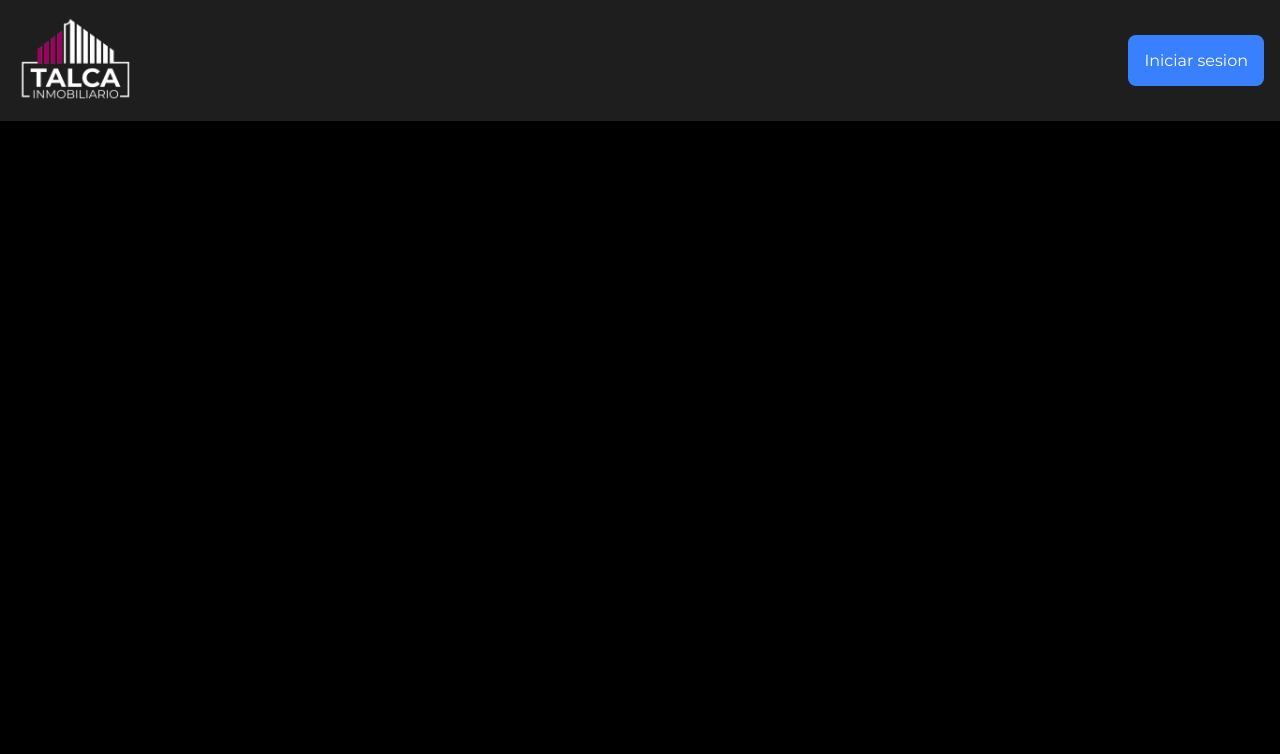
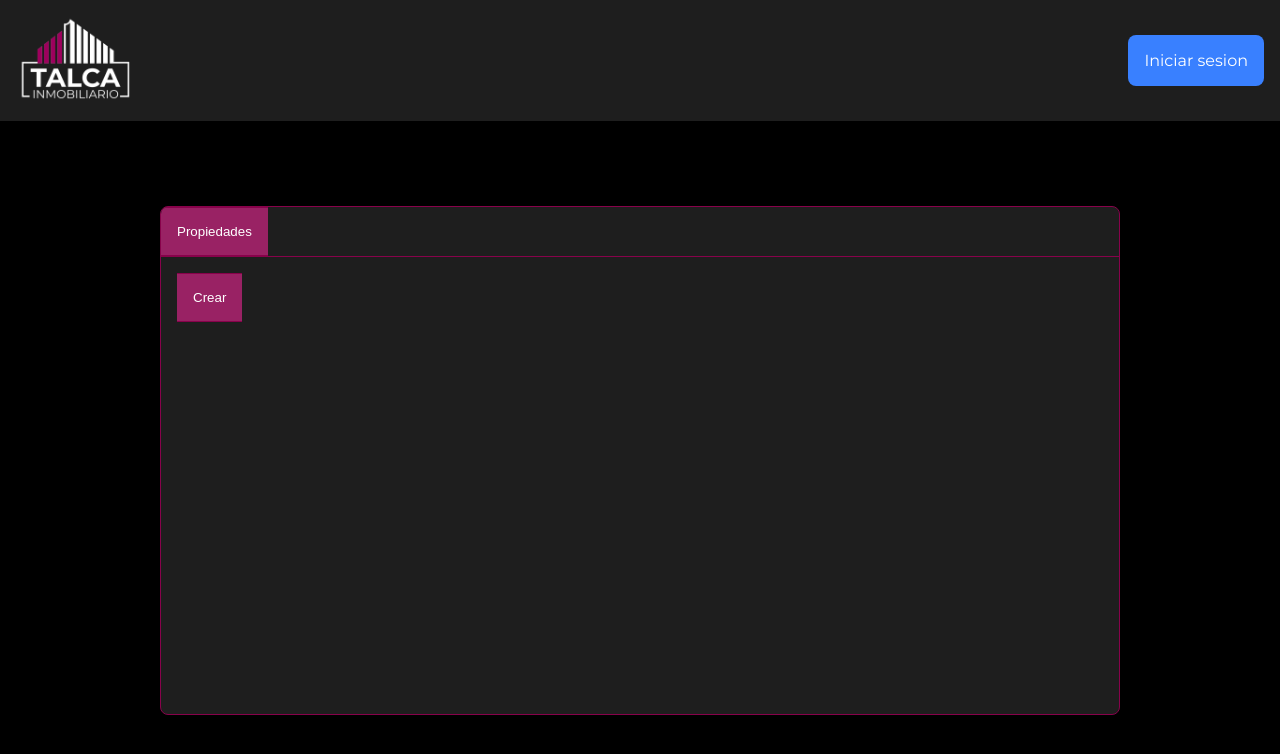
Before and after one commit to david-aravena/inmo, a Next.js app: page /proyectos/detalles/1 in a window 1280 px wide. Before the commit this address had no page. Shown: the top 754 px of the page. Built offline with nearby package versions, Linux system fonts and the light colour scheme.

Commit message:
add: create property

```diff
--- a/src/app/globals.css
+++ b/src/app/globals.css
@@ -129,7 +129,7 @@ a{
   top: 50%;
   left: 50%;
   transform: translate(-50%, -50%);
-  animation: slide 2s steps(30) infinite;
+  animation: slide 1s steps(30) infinite;
 }
 
 @keyframes slide {
--- /dev/null
+++ b/src/app/proyectos/detalles/[id]/detailsProject.module.css
@@ -0,0 +1,36 @@
+.panel{
+  width:100%;
+  height:100%;
+  display:flex;
+  justify-content:center;
+  align-items:center;
+}
+
+.panelContainer{
+  width:75%;
+  height:75%;
+  background:var(--background-gray);
+  border: 1px solid var(--input-border);
+  border-radius:8px;
+  display:flex;
+  flex-direction:column;
+  overflow: auto;
+}
+
+.linksSectionsContainer{
+  border-bottom:1px solid var(--input-border);
+  width:100%;
+}
+
+.dataContainer{
+  flex: 1;
+  position: relative;
+  padding: 1rem;
+  display: flex;
+  overflow-x: auto;
+}
+
+.formContainer{
+  width: 100%;
+  display: flex;
+}
--- /dev/null
+++ b/src/app/proyectos/detalles/[id]/page.jsx
@@ -0,0 +1,61 @@
+"use client"
+import Link from "next/link";
+import {useState } from "react"
+import { useParams } from "next/navigation";
+import AnimatedInput from "src/components/animatedInput"
+import ImageEditor from 'src/components/imageEditor/'
+import styles from './detailsProject.module.css'
+
+export default function DetailsProject(){
+
+  const [isCreateProperty, setIsCreateProperty] = useState(false);
+  const [imagesSelected, setImagesSelected] = useState([])
+  const {id} = useParams();
+
+
+
+  return(
+    <div className={styles.panel}>
+      <div className={styles.panelContainer}>
+        <div className={styles.linksSectionsContainer}>
+            <Link href={`/proyectos/nuevo-proyecto/`}>
+                <button style={{padding: "1rem", background:"#992264", color:"white", border:"1px solid var(--input-border)", borderLeft:"none", borderRight:"none", flex:"1", cursor: "pointer"}}>
+                    Propiedades
+                </button>
+            </Link>
+        </div>
+
+        <div className={styles.dataContainer}>
+
+          <div style={{width:"100%", height:"100%", overflow:"auto"}}>
+            <div>
+              <button onClick={() => setIsCreateProperty(!isCreateProperty)} style={{padding: "1rem", background:"#992264", color:"white", border:"1px solid var(--input-border)", borderLeft:"none", borderRight:"none", flex:"1", cursor: "pointer"}}>
+                {isCreateProperty ? "Lista" : "Crear"}
+              </button>
+            </div>
+            {isCreateProperty && (
+              <div className={styles.formContainer}>
+                <div style={{width:"50%"}}>
+                  <form>
+                    <AnimatedInput nameInput="precioPesos" textInput="Valor" type="number" />
+                    <AnimatedInput nameInput="direccion" textInput="Direccion" type="text" />
+                    <AnimatedInput nameInput="tipoInmueble" textInput="Tipo" type="select" options={["casa", "departamento", "terreno", "oficina"]} />
+                    <AnimatedInput nameInput="estadoInmueble" textInput="Estado" type="select" options={["venta", "arriendo"]} />
+                    <AnimatedInput nameInput="metrosCuadrados" textInput="Mts" type="number" />
+                    <AnimatedInput nameInput="cantidadDormitorios" textInput="Dormitorios" type="number" />
+                    <AnimatedInput nameInput="cantidadBaños" textInput="Baños" type="number" />
+                    <AnimatedInput nameInput="cantidadEstacionamiento" textInput="Estacionamiento" type="number" />
+                  </form>
+                </div>
+                <div style={{width:"50%", border:"2px solid yellow"}}>
+                  <ImageEditor width={400} height={500} />
+                </div>
+              </div>
+            )}
+          </div>
+
+        </div>
+      </div>
+    </div>
+  )
+}
--- a/src/app/proyectos/page.jsx
+++ b/src/app/proyectos/page.jsx
@@ -43,6 +43,7 @@ export default function Projects(){
                         {projects.length ?
                             <>
                                 {projects.map((project, index) => (
+                                    <Link href={`/proyectos/detalles/${project.id}`}>
                                         <ProjectCardUI key={index} data={project} index={index}>
                                             <img
                                                 src={project.imagen ?? "/images/inmobiliarioLogo.png"}
@@ -59,6 +60,7 @@ export default function Projects(){
                                             />
 
                                         </ProjectCardUI>
+                                    </Link>
                                 ))}
                             </>
                         :
--- a/src/components/animatedInput/index.jsx
+++ b/src/components/animatedInput/index.jsx
@@ -5,34 +5,34 @@ import styles from './animatedInput.module.css'
 export default function AnimatedInput({
     nameInput,
     textInput,
-    value=null,
-    onChange=null,
+    value = null,
+    onChange = null,
     index,
-    type="text",
-    options=null
-}){
+    type = "text",
+    options = null
+}) {
     const animationInput = useAnimationInput();
 
     const handleChange = (e) => {
-        const newValue = e.target.value;
+        const newValue = type === "boolean" ? e.target.value === "true" : e.target.value;
         if (onChange) {
             onChange(newValue);
         }
     };
 
-    return(
+    return (
         <div key={index} className={styles.inputField}>
             {type === "text" && (
                 <>
                     <label
-                        htmlFor={`${nameInput}`}
+                        htmlFor={nameInput}
                         className={`${animationInput.inputFocus ? styles.labelBlur : styles.labelFocus}`}
                     >
-                        {`${textInput}`}
+                        {textInput}
                     </label>
                     <input
-                        id={`${nameInput}`}
-                        name={`${nameInput}`}
+                        id={nameInput}
+                        name={nameInput}
                         type="text"
                         className={`${styles.textInput} ${animationInput.inputFocus && styles.textInputBlur}`}
                         onFocus={() => animationInput.focusAnimation()}
@@ -45,10 +45,10 @@ export default function AnimatedInput({
 
             {type === "select" && (
                 <>
-                    <label htmlFor={`${nameInput}`} className={styles.labelBlur}>{`${textInput}`}</label>
-                    <select name={`${nameInput}`} id={`${nameInput}`} className={styles.textInput}>
+                    <label htmlFor={nameInput} className={styles.labelBlur}>{textInput}</label>
+                    <select name={nameInput} id={nameInput} className={styles.textInput} onChange={handleChange}>
                         {options.map((option) => (
-                            <option value={`${option}`}>{`${option}`}</option>
+                            <option key={option} value={option}>{option}</option>
                         ))}
                     </select>
                 </>
@@ -56,17 +56,64 @@ export default function AnimatedInput({
 
             {type === "date" && (
                 <>
-                    <label htmlFor={`${nameInput}`} className={styles.labelBlur}>{`${textInput}`}</label>
-                    <input type="date" id={`${nameInput}`} name={`${nameInput}`} className={styles.textInput} />
+                    <label htmlFor={nameInput} className={styles.labelBlur}>{textInput}</label>
+                    <input type="date" id={nameInput} name={nameInput} className={styles.textInput} onChange={handleChange} />
                 </>
             )}
 
             {type === "textarea" && (
                 <>
-                    <label htmlFor={`${nameInput}`} className={styles.labelBlur}>{`${textInput}`}</label>
-                    <textarea id={`${nameInput}`} name={`${nameInput}`} rows="4" cols="50" className={styles.textInput} />
+                    <label htmlFor={nameInput} className={styles.labelBlur}>{textInput}</label>
+                    <textarea id={nameInput} name={nameInput} rows="4" cols="50" className={styles.textInput} onChange={handleChange} />
+                </>
+            )}
+
+            {type === "number" && (
+                <>
+                    <label
+                        htmlFor={nameInput}
+                        className={`${animationInput.inputFocus ? styles.labelBlur : styles.labelFocus}`}
+                    >
+                        {textInput}
+                    </label>
+                    <input
+                        id={nameInput}
+                        name={nameInput}
+                        type="number"
+                        className={`${styles.textInput} ${animationInput.inputFocus && styles.textInputBlur}`}
+                        onFocus={() => animationInput.focusAnimation()}
+                        onBlur={(e) => animationInput.blurAnimation(e)}
+                        {...(value !== null && { value })}
+                        {...(onChange !== null && { onChange: handleChange })}
+                    />
+                </>
+            )}
+
+            {type === "boolean" && (
+                <>
+                    <label className={styles.labelBlur}>{textInput}</label>
+                    <div className={styles.radioGroup}>
+                        <label>
+                            <input
+                                type="radio"
+                                name={nameInput}
+                                value="true"
+                                checked={value === true}
+                                onChange={handleChange}
+                            /> Sí
+                        </label>
+                        <label>
+                            <input
+                                type="radio"
+                                name={nameInput}
+                                value="false"
+                                checked={value === false}
+                                onChange={handleChange}
+                            /> No
+                        </label>
+                    </div>
                 </>
             )}
         </div>
-    )
+    );
 }
```
Lines whose indentation alone changed are shown as unchanged.
